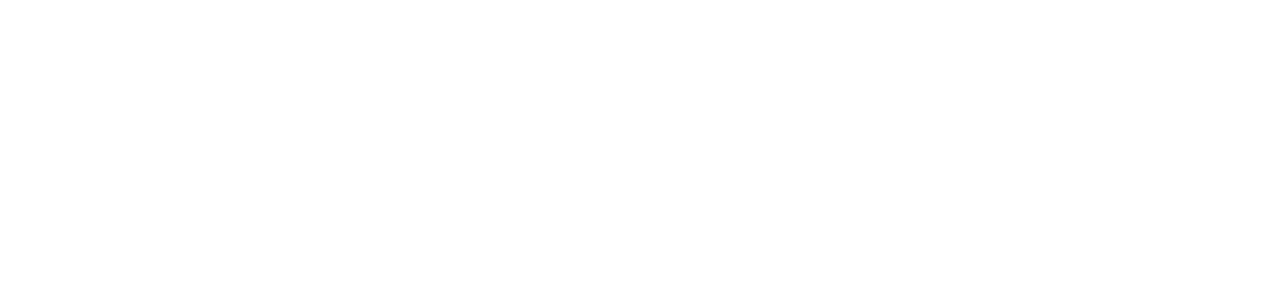
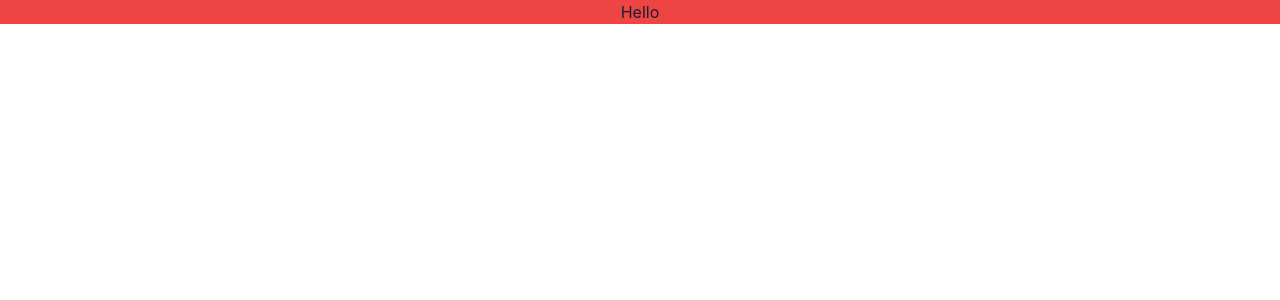
Before and after one commit to prateekshuklaps0/Prodigy-AI-Powered-Interview-Mastery, a React (Vite) app in the folder Front-End/: page / in a window 1280 px wide. Shown: the top 300 px of the page. Built offline with nearby package versions, Linux system fonts and the light colour scheme.

Commit message:
Added Tailwind

```diff
--- a/Front-End/src/App.tsx
+++ b/Front-End/src/App.tsx
@@ -2,7 +2,7 @@
 import { Box } from "@chakra-ui/react";
 
 function App() {
-  return <Box></Box>;
+  return <Box className="bg-red-500">Hello</Box>;
 }
 
 export default App;
--- a/Front-End/tailwind.config.js
+++ b/Front-End/tailwind.config.js
@@ -1,8 +1,8 @@
 /** @type {import('tailwindcss').Config} */
 export default {
-  content: [],
+  content: ["./src/**/*.html", "./src/**/*.tsx"],
   theme: {
     extend: {},
   },
   plugins: [],
-}
+};
```
